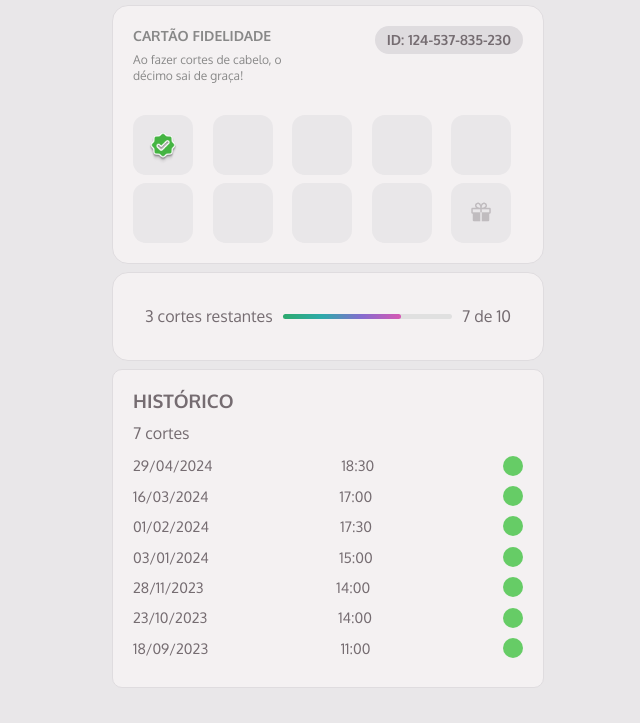
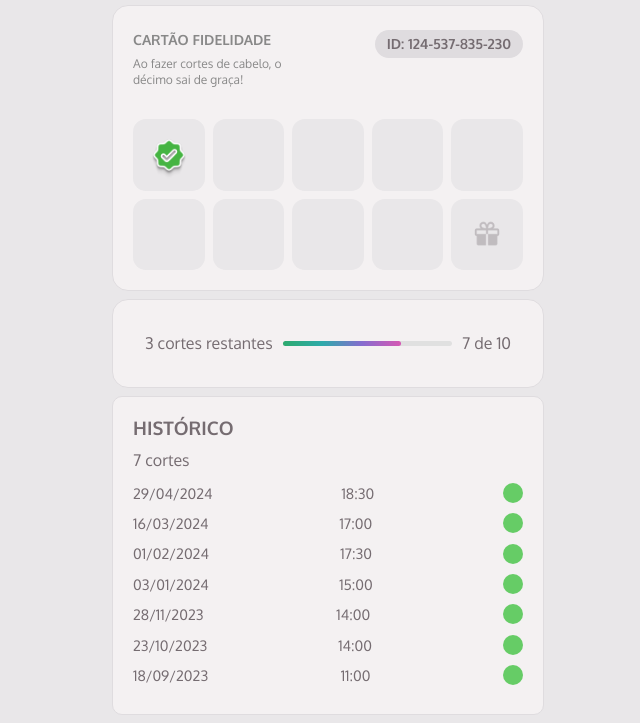
Before and after one commit to kaiquespe/member-club, a website built with webpack: page index.html in a window 1280 px wide. Shown: the part 215-938 px from the top of the page, without its empty margins (312-952 px from the left). Before the commit the page ends 911 px from the top, so only its background shows below. Built offline with nearby package versions, Linux system fonts and the light colour scheme; files whose address does not match are found by name.

Commit message:
aspect ratio stamps

```diff
--- a/src/styles/fidelity-card.css
+++ b/src/styles/fidelity-card.css
@@ -1,5 +1,5 @@
 .fidelity {
-    padding: 20px;
+    padding: 24px 20px 20px 20px;
     border-radius: 16px;
 }
 
@@ -36,7 +36,6 @@
     display: grid;
     grid-template-columns: repeat(5, 1fr);
     gap: 8px;
-    align-items: center;
 }
 
 .stamp {
@@ -45,16 +44,15 @@
     justify-content: center;
     border-radius: 13px;
     background-color: var(--gray-200);
-    width: 60px;
-    height: 60px;
+    aspect-ratio: 1;
 
     img {
-        width: 40px;
-        height: 40px;
+        width: 50px;
+        height: 50px;
     }
 }
 
 .gift img {
-    width: 24px;
-    height: 24px;
+    width: 30px;
+    height: 30px;
 }
```
